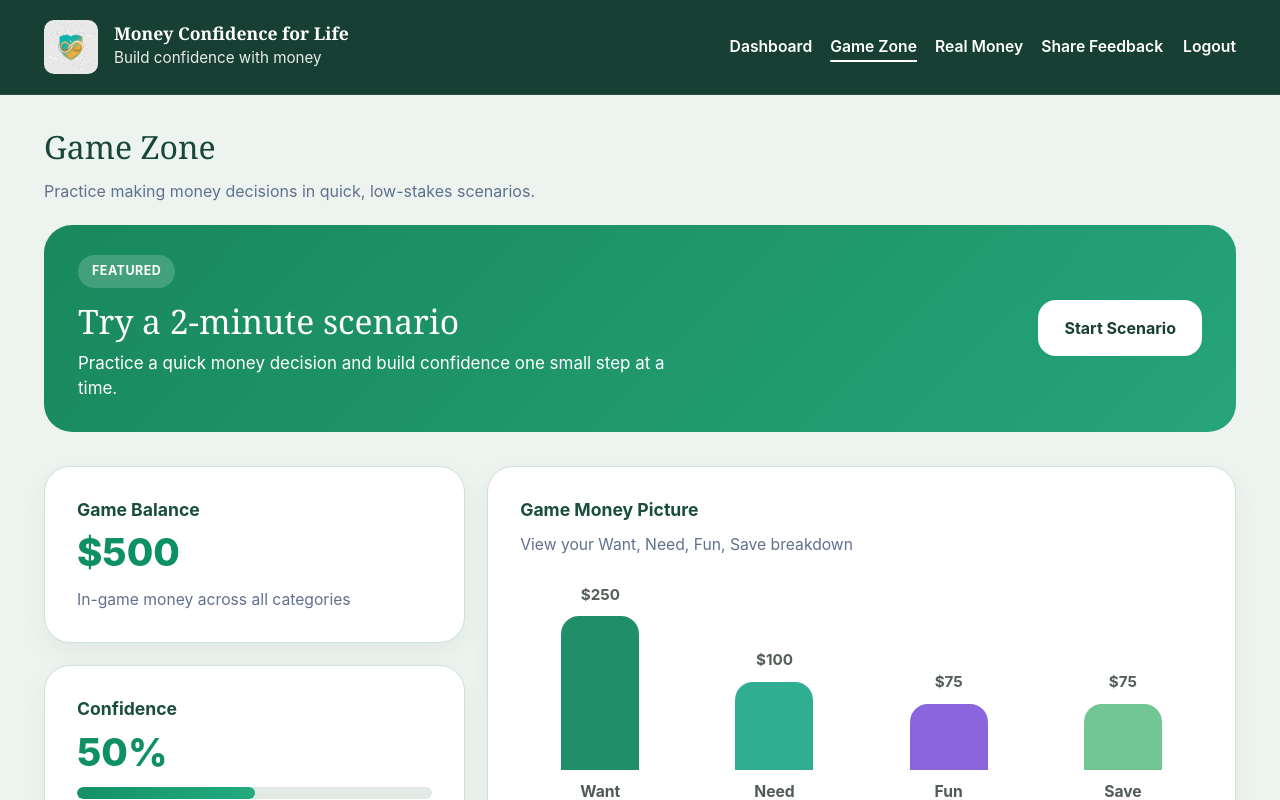
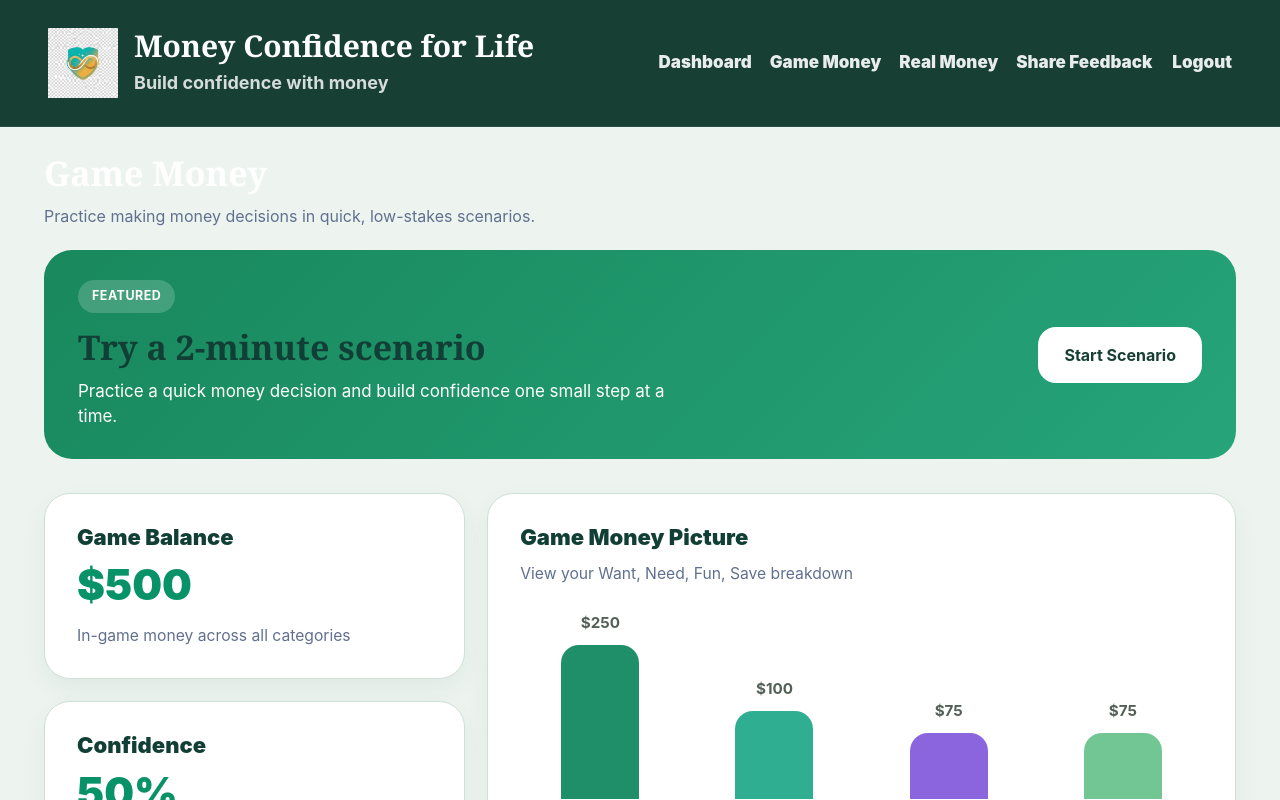
Before and after one commit to mahima-bcit/MCFL, a React (Vite) app in the folder Frontend/: page /dashboard in a window 1280 px wide. Both pictures are taken after a click on the button "Start Scenario". Shown: the top 800 px of the page. Built offline with nearby package versions, Linux system fonts and the light colour scheme; no server answers.

Commit message:
Update dashboard link to real money page and dashboard and game money UI

```diff
--- a/Frontend/src/DashboardPage.css
+++ b/Frontend/src/DashboardPage.css
@@ -26,9 +26,9 @@
 
 .dashboard-header-inner,
 .dashboard-footer-inner {
-  max-width: 1240px;
+  width: min(100%, 1440px);
   margin: 0 auto;
-  padding: 20px 24px;
+  padding: 28px 48px;
 }
 
 .dashboard-header-inner {
@@ -50,9 +50,9 @@
 
 .dashboard-brand-logo,
 .footer-logo-box {
-  width: 54px;
-  height: 54px;
-  border-radius: 10px;
+  width: 70px;
+  height: 70px;
+  border-radius: 0;
   background: #ffffff;
   display: flex;
   align-items: center;
@@ -65,7 +65,7 @@
 .footer-brand-logo {
   width: 100%;
   height: 100%;
-  object-fit: cover;
+  object-fit: contain;
 }
 
 .dashboard-brand-logo-fallback {
@@ -83,14 +83,17 @@
 }
 
 .dashboard-brand-text h1 {
-  font-size: 1.1rem;
+  font-size: 30px;
+  font-weight: 900;
+  color: #ffffff;
 }
 
 .dashboard-brand-text p,
 .footer-brand p {
-  margin: 4px 0 0;
-  font-size: 0.95rem;
-  color: rgba(255, 255, 255, 0.9);
+  margin: 8px 0 0;
+  font-size: 18px;
+  font-weight: 700;
+  color: rgba(255, 255, 255, 0.82);
 }
 
 .dashboard-header-right {
@@ -115,10 +118,11 @@
   color: #ffffff;
   text-decoration: none;
   cursor: pointer;
-  font-size: 0.98rem;
-  font-weight: 600;
+  font-size: 17px;
+  font-weight: 900;
   padding: 0;
   font-family: inherit;
+  opacity: 0.9;
 }
 
 .dashboard-nav-item:hover,
@@ -130,9 +134,9 @@
 }
 
 .dashboard-nav-item-active {
-  text-decoration: underline;
-  text-underline-offset: 8px;
-  text-decoration-thickness: 2px;
+  border-bottom: 3px solid white;
+  padding-bottom: 6px;
+  opacity: 1;
 }
 
 .mobile-menu-button {
@@ -834,4 +838,68 @@
     font-size: 0.95rem;
     font-weight: 700;
   }
+
+
+
 }
+
+
+.dashboard-page .detail-card .detail-card-header h3,
+.detail-card .detail-card-header h3 {
+  font-size: 22px !important;
+  line-height: 1.25 !important;
+  font-weight: 900 !important;
+  color: #274e3e !important;
+  margin: 0 0 18px !important;
+  font-family: inherit !important;
+}
+
+.dashboard-page .hero-card h2,
+.dashboard-page .hero-content h2,
+.dashboard-page .featured-card h2,
+.dashboard-page .scenario-card h2,
+.dashboard-page .dashboard-hero h2,
+.dashboard-page section:first-of-type h2 {
+  color: #ffffff ;
+}
+
+.dashboard-page h2 {
+  font-size: 34px;
+  line-height: 1.1;
+  font-weight: 900;
+  color: #123f35;
+  margin: 0 0 12px;
+}
+
+.dashboard-page .section-description,
+.dashboard-page .section-subtitle,
+.dashboard-page .overview-description,
+.dashboard-page .overview-subtitle {
+  font-size: 20px;
+  line-height: 1.45;
+  font-weight: 800;
+  color: #51679a;
+}
+
+.dashboard-page .stat-label {
+  font-size: 22px;
+  line-height: 1.25;
+  font-weight: 900;
+  color: #123f35;
+}
+
+.dashboard-page .stat-value {
+  font-size: 42px;
+  line-height: 1.1;
+  font-weight: 900;
+  color: #079268;
+}
+
+.dashboard-page .stat-description,
+.dashboard-page .card-description,
+.dashboard-page .money-picture-description {
+  font-size: 18px;
+  line-height: 1.5;
+  font-weight: 600;
+  color: #51679a;
+}
--- a/Frontend/src/GameMoneyPage.css
+++ b/Frontend/src/GameMoneyPage.css
@@ -480,4 +480,26 @@
     font-weight: 900;
     text-decoration: none;
   }
+
+
+  .game-zone-page h1,
+  .game-zone-title,
+  .game-zone-main h1,
+  .game-zone-content h1 {
+    font-size: 34px;
+    line-height: 1.1;
+    font-weight: 900;
+    color: #123f35;
+    margin: 0 0 14px;
+  }
+
+  .game-zone-page > p,
+  .game-zone-subtitle,
+  .game-zone-main > p,
+  .game-zone-content > p {
+    font-size: 20px;
+    line-height: 1.45;
+    font-weight: 800;
+    color: #51679a;
+  }
 }
--- a/Frontend/src/pages/DashboardPage.tsx
+++ b/Frontend/src/pages/DashboardPage.tsx
@@ -216,18 +216,16 @@ export default function DashboardPage() {
                 Dashboard
               </button>
 
-              <button
-                type="button"
-                onClick={openGameZoneTab}
-                className={`dashboard-nav-item ${
-                  activeTab === "gameZone" ? "dashboard-nav-item-active" : ""
-                }`}
+              <Link
+                to="/game-money"
+                className="dashboard-nav-link"
+                onClick={closeMobileMenu}
               >
-                Game Zone
-              </button>
+                Game Money
+              </Link>
 
               <Link
-                to="/money"
+                to="/real-money"
                 className="dashboard-nav-link"
                 onClick={closeMobileMenu}
               >
@@ -423,9 +421,7 @@ export default function DashboardPage() {
                       </div>
                     </div>
 
-                    <Link to="/money" className="inline-link-button">
-                      Go to Real Money
-                    </Link>
+
                   </article>
 
                   <article className="detail-card">
@@ -444,9 +440,7 @@ export default function DashboardPage() {
                       {dashboardData.parentFeedback.link}
                     </div>
 
-                    <Link to="/feedback" className="inline-link-button">
-                      Go to Share Feedback
-                    </Link>
+
                   </article>
                 </div>
               </section>
@@ -455,7 +449,7 @@ export default function DashboardPage() {
             <>
               <section className="game-zone-header">
                 <div className="game-zone-header-text">
-                  <h2>Game Zone</h2>
+                  <h2>Game Money</h2>
                   <p>
                     Practice making money decisions in quick, low-stakes
                     scenarios.
@@ -626,13 +620,9 @@ export default function DashboardPage() {
               Dashboard
             </button>
 
-            <button
-              type="button"
-              onClick={openGameZoneTab}
-              className="footer-link-button"
-            >
-              Game Zone
-            </button>
+            <Link to="/game-zone" className="dashboard-nav-link">
+              Game Money
+            </Link>
 
             <Link to="/money" className="footer-link">
               Real Money
--- a/Frontend/src/pages/GameMoneyPage.tsx
+++ b/Frontend/src/pages/GameMoneyPage.tsx
@@ -209,6 +209,8 @@ export default function GameMoneyPage() {
 
           </div>
         </section>
+
+
 
         {isLoading && (
           <section className="game-money-card">
```
